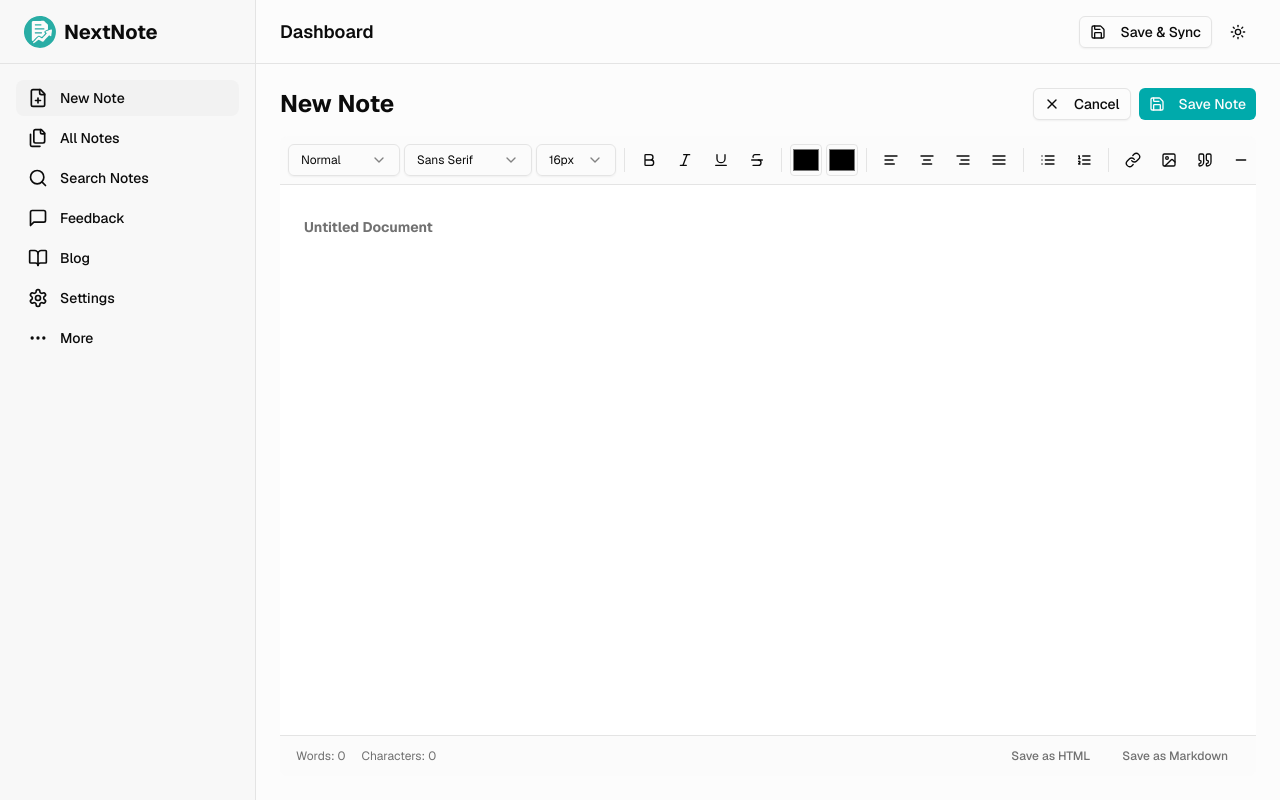
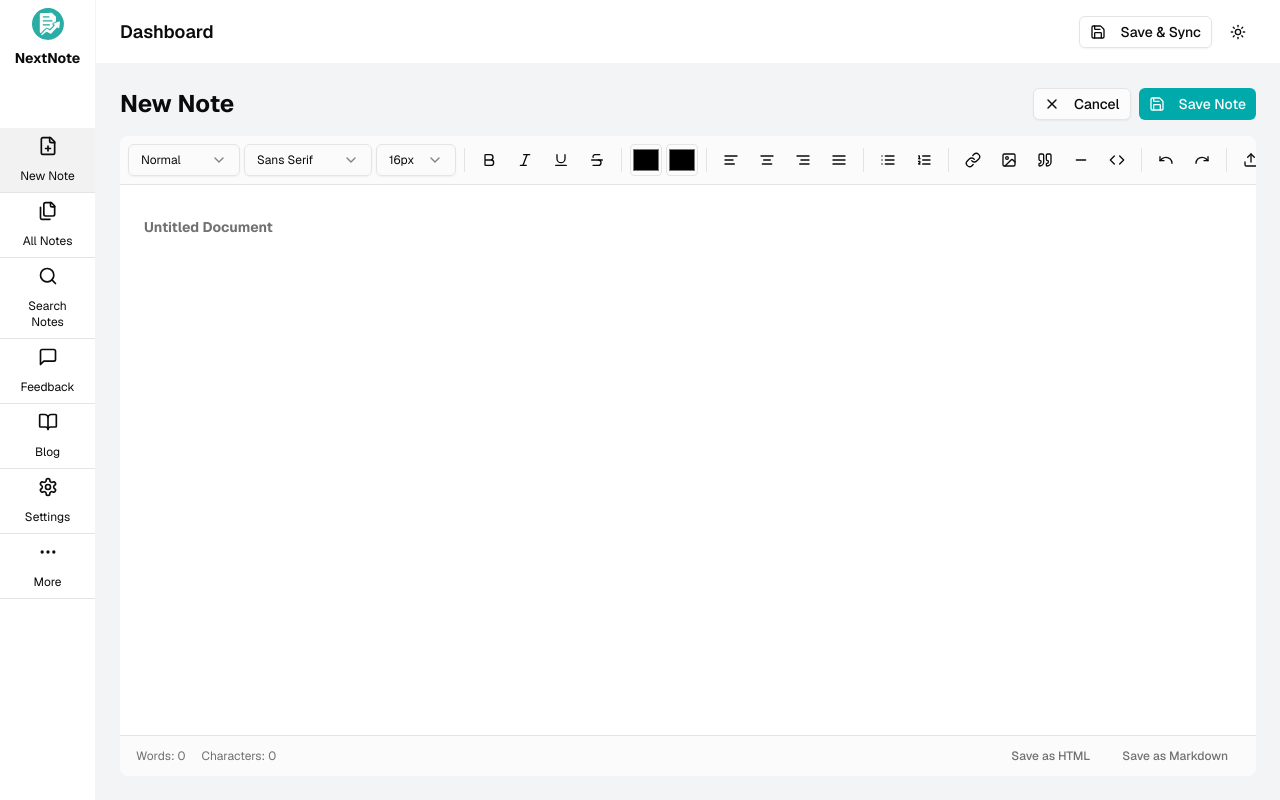
Before and after one commit to GausAlMunirTushar/NextNote, a Next.js app: page /dashboard/new-note in a window 1280 px wide. Built offline with nearby package versions, Linux system fonts and the light colour scheme.

Commit message:
style: update layout and component styles for consistency

```diff
--- a/app/dashboard/layout.tsx
+++ b/app/dashboard/layout.tsx
@@ -12,7 +12,7 @@ export default function DashboardLayout({
       <Sidebar />
       <div className="flex flex-1 flex-col overflow-hidden">
         <Header />
-        <main className="flex-1 overflow-y-auto p-4 sm:p-6">{children}</main>
+        <main className="flex-1 bg-gray-100 overflow-y-auto p-4 sm:p-6">{children}</main>
       </div>
     </div>
   )
--- a/app/layout.tsx
+++ b/app/layout.tsx
@@ -11,7 +11,6 @@ import { Suspense } from "react"
 export const metadata: Metadata = {
 	title: "NextNote - Modern Note Taking App",
 	description: "A beautiful, fast note-taking application built with Next.js",
-  generator: "v0.app",
 }
 
 export default function RootLayout({
--- a/components/header.tsx
+++ b/components/header.tsx
@@ -14,7 +14,7 @@ export function Header() {
 	}
 
 	return (
-    <header className="flex h-16 items-center justify-between border-b border-border bg-background px-4 sm:px-6">
+		<header className="flex h-16 items-center justify-between border-b border-gray-100 bg-white px-4 sm:px-6">
 			<div className="flex items-center gap-3">
 				<MobileSidebar />
 				<h1 className="text-base sm:text-lg font-semibold">Dashboard</h1>
--- a/components/sidebar.tsx
+++ b/components/sidebar.tsx
@@ -20,13 +20,13 @@ export function Sidebar() {
 	const pathname = usePathname()
 
 	return (
-		<div className="hidden lg:flex h-full w-64 flex-col border-r border-border bg-sidebar">
-			<div className="flex h-16 items-center gap-2 border-b border-sidebar-border px-6">
+		<div className="hidden lg:flex h-full w-24 flex-col border-r border-gray-100 bg-white">
+			<div className="flex flex-col h-32 items-center gap-2 px-6 py-2">
 				<Image src="/logo.svg" width={100} height={100} alt="Logo" className="h-8 w-8" />
 
-				<span className="text-xl font-bold text-sidebar-foreground">NextNote</span>
+				<span className="text-sm font-bold text-sidebar-foreground">NextNote</span>
 			</div>
-			<nav className="flex-1 space-y-1 p-4">
+			<nav className="flex-1 ">
 				{navigation.map((item) => {
 					const isActive = pathname === item.href
 					return (
@@ -34,7 +34,7 @@ export function Sidebar() {
 							key={item.name}
 							href={item.href}
 							className={cn(
-								"flex items-center gap-3 rounded-lg px-3 py-2 text-sm font-medium transition-colors",
+								"flex flex-col  items-center gap-3 px-3 py-2 text-xs text-center border-b transition-colors",
 								isActive
 									? "bg-sidebar-accent text-sidebar-accent-foreground"
 									: "text-sidebar-foreground hover:bg-sidebar-accent hover:text-sidebar-accent-foreground",
```
Also changed, not shown: 1 other file (tests, documents, lock files or other folders). Lines whose indentation alone changed are shown as unchanged.
